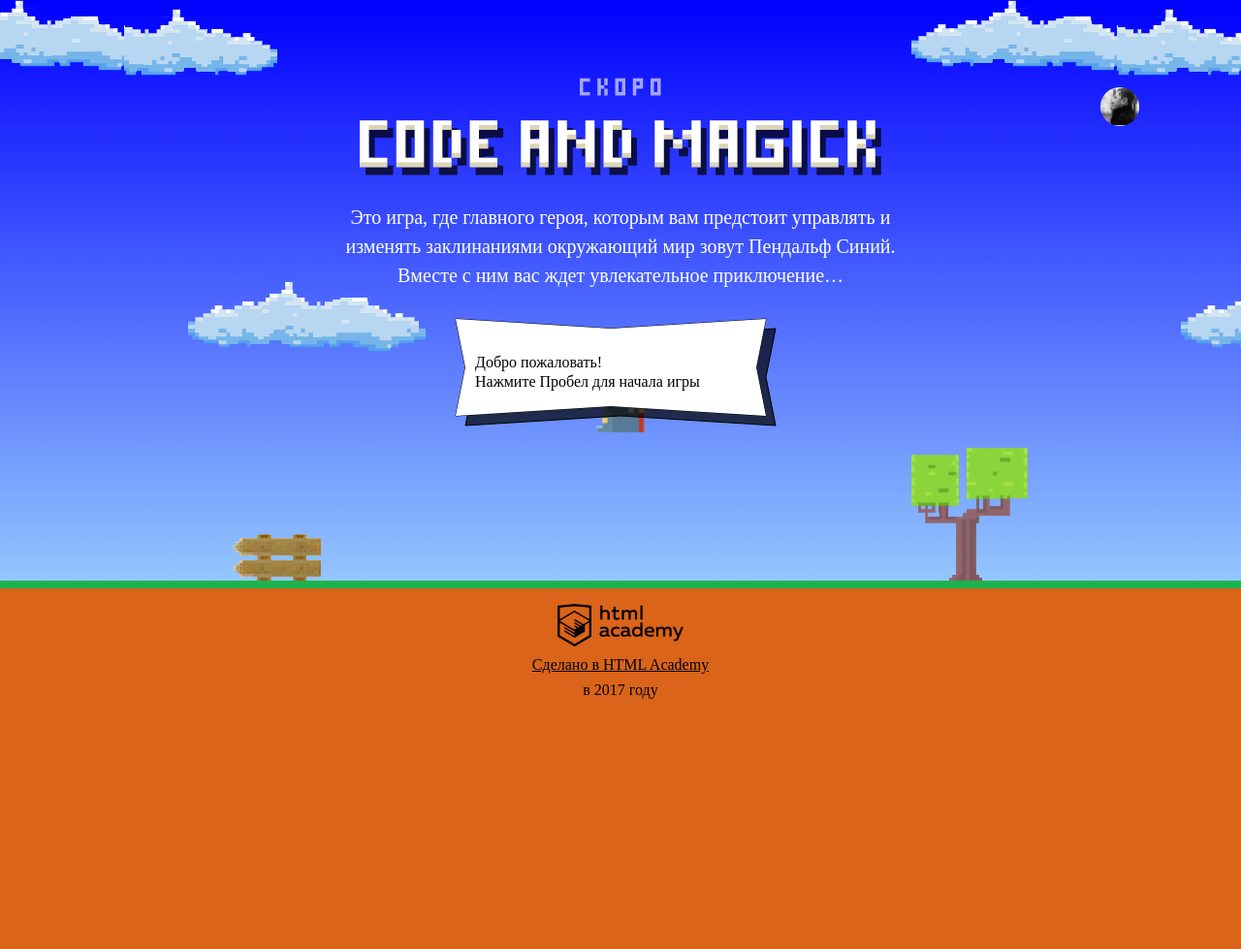
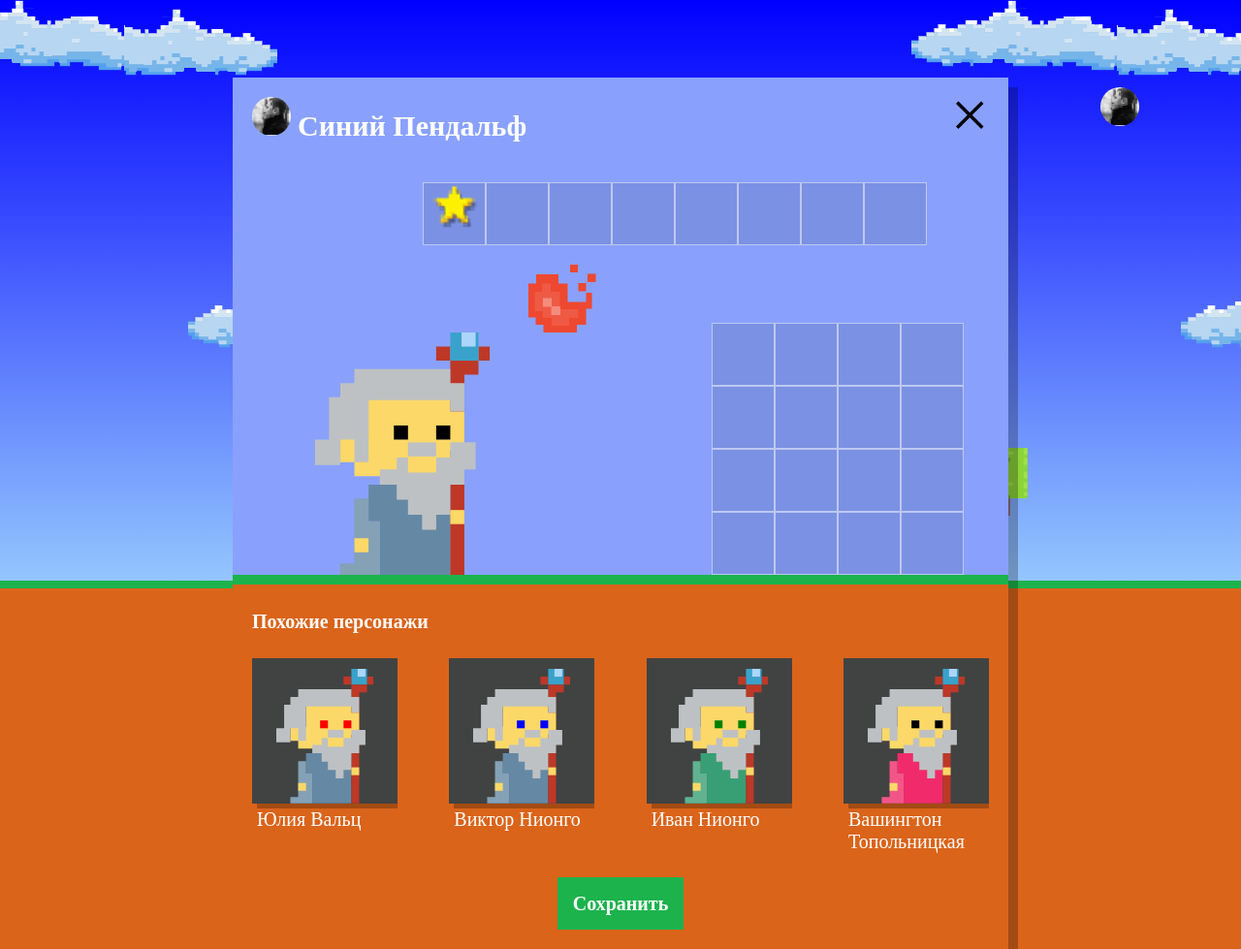
Before and after one commit to velyar/160638-code-and-magick, a website: page index.html in a window 1280 px wide. Shown: the whole page at 97% size. Before the commit the page ends 800 px from the top, so only its background shows below. Drawn offline with Linux system fonts and the light colour scheme; a web font is replaced by a local one.

Commit message:
+ ended task module3-task1

```diff
--- a/index.html
+++ b/index.html
@@ -206,6 +206,7 @@
 </script>
 
 <script src="js/stat.js"></script>
+<script src="js/setup.js"></script>
 <script src="js/game.js"></script>
 
 </body>
--- /dev/null
+++ b/js/setup.js
@@ -0,0 +1,86 @@
+'use strict';
+
+var WIZARD_OPTIONS = {
+  name: [
+    'Иван',
+    'Хуан Себастьян',
+    'Мария',
+    'Кристоф',
+    'Виктор',
+    'Юлия',
+    'Люпита',
+    'Вашингтон'
+  ],
+  surname: [
+    'да Марья',
+    'Верон',
+    'Мирабелла',
+    'Вальц',
+    'Онопко',
+    'Топольницкая',
+    'Нионго',
+    'Ирвинг'
+  ],
+  coatColor: [
+    'rgb(101, 137, 164)',
+    'rgb(241, 43, 107)',
+    'rgb(146, 100, 161)',
+    'rgb(56, 159, 117)',
+    'rgb(215, 210, 55)',
+    'rgb(0, 0, 0)'
+  ],
+  eyesColor: [
+    'black',
+    'red',
+    'blue',
+    'yellow',
+    'green'
+  ],
+};
+
+var WIZARDS_COUNT = 4;
+
+function getRandomElement(array) {
+  return array[parseInt(Math.random() * 100 * array.length, 10) % array.length];
+}
+
+function generateWizard() {
+  return {
+    name: getRandomElement(WIZARD_OPTIONS.name) + ' ' + getRandomElement(WIZARD_OPTIONS.surname),
+    coatColor: getRandomElement(WIZARD_OPTIONS.coatColor),
+    eyesColor: getRandomElement(WIZARD_OPTIONS.eyesColor)
+  };
+}
+
+function createDomWizard(wizard, similarWizardTemplate) {
+  var wizardElement = similarWizardTemplate.cloneNode(true);
+
+  wizardElement.querySelector('.setup-similar-label').textContent = wizard.name;
+  wizardElement.querySelector('.wizard-coat').style.fill = wizard.coatColor;
+  wizardElement.querySelector('.wizard-eyes').style.fill = wizard.eyesColor;
+
+  return wizardElement;
+}
+
+
+(function () {
+  var userDialog = document.querySelector('.setup');
+  userDialog.classList.remove('hidden');
+
+  var similarListElement = userDialog.querySelector('.setup-similar-list');
+  var similarWizardTemplate = document.querySelector('#similar-wizard-template').content;
+
+  var wizards = [];
+
+  for (var i = 0; i < WIZARDS_COUNT; i++) {
+    wizards.push(generateWizard());
+  }
+
+  var fragment = document.createDocumentFragment();
+  for (i = 0; i < wizards.length; i++) {
+    fragment.appendChild(createDomWizard(wizards[i], similarWizardTemplate));
+  }
+  similarListElement.appendChild(fragment);
+
+  userDialog.querySelector('.setup-similar').classList.remove('hidden');
+})();
```
